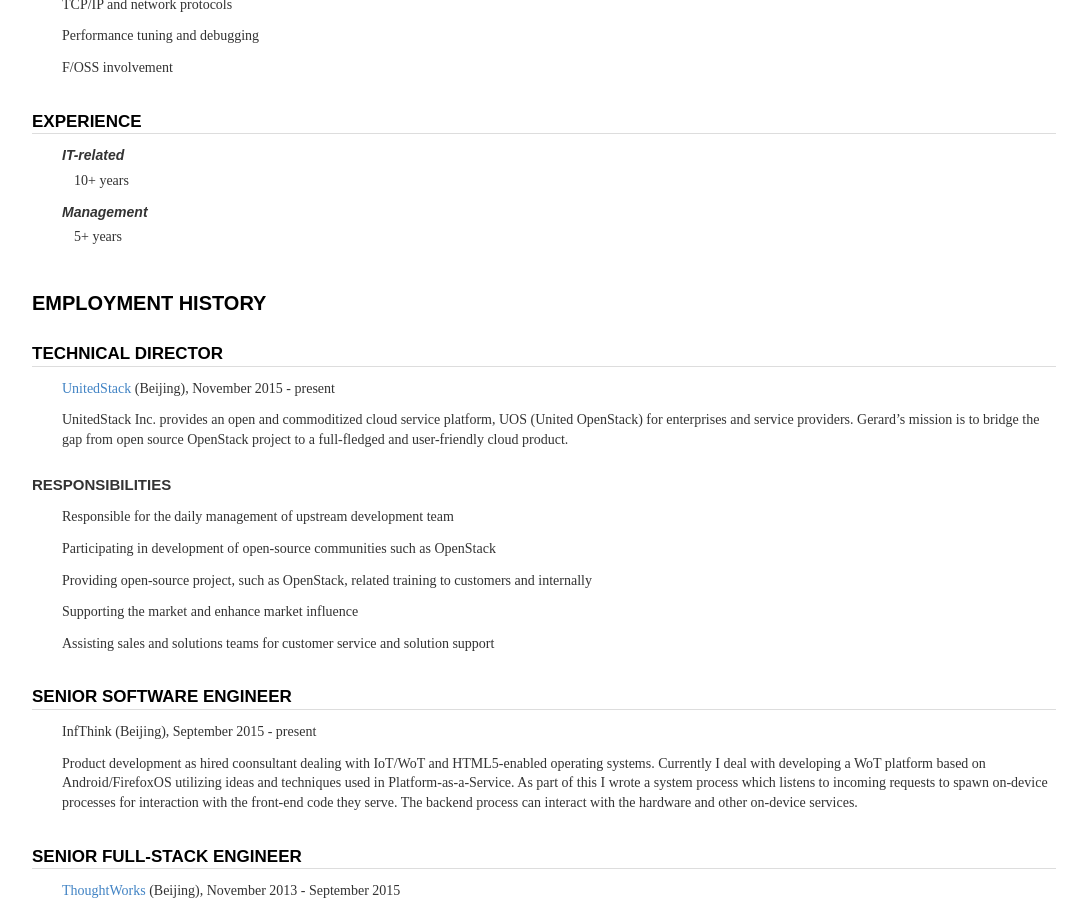
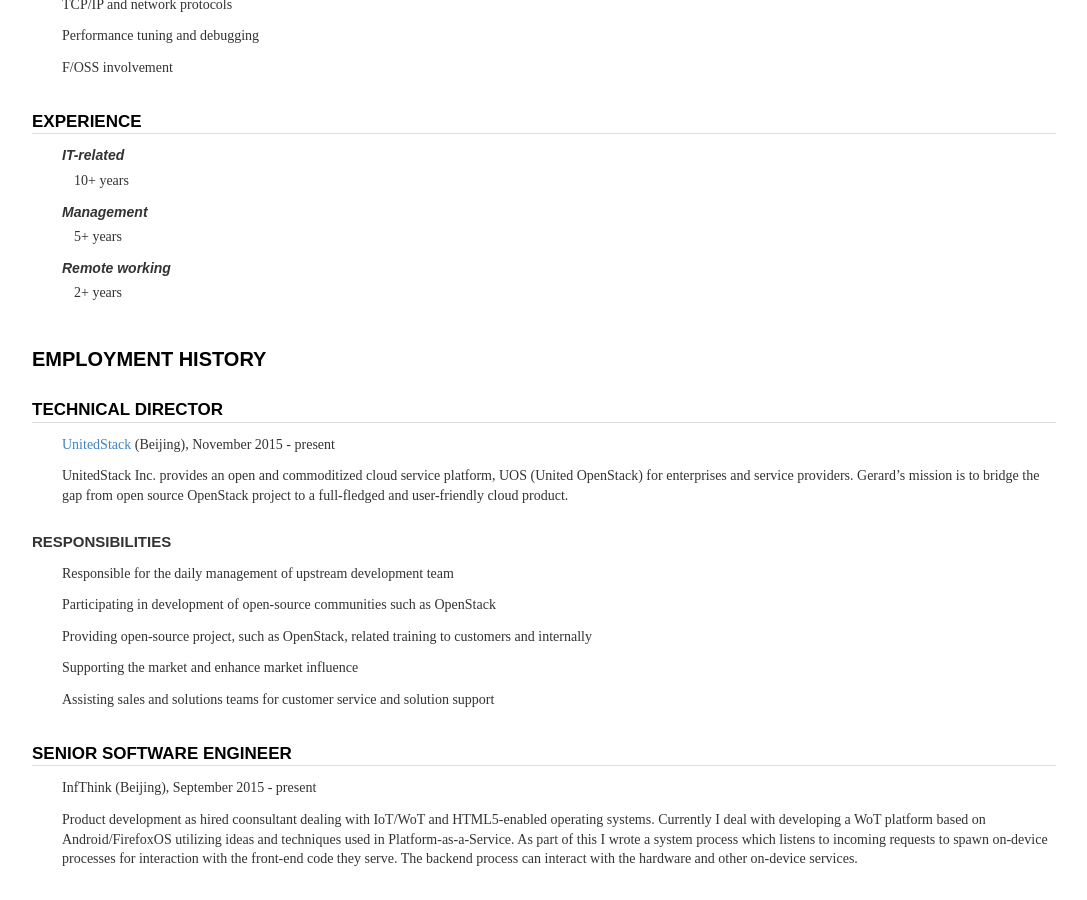
Before and after one commit to gbraad/resume, a Jekyll site: the page built from resume.md, in a window 1280 px wide and 900 px high, scrolled down 1258 px. Shown: the whole window, without its empty margins (96-1183 px from the left). Built offline with Jekyll 4.4.1, drawn with Linux system fonts in a browser that asks for light colours; Markdown is read by kramdown in place of the engine named in the settings.

Commit message:
Add remote working

```diff
--- a/resume.md
+++ b/resume.md
@@ -51,6 +51,8 @@
   : 10+ years
   * Management
   : 5+ years
+  * Remote working
+  : 2+ years
 
 # Employment History
 
```
Also changed, not shown: 1 other file.
